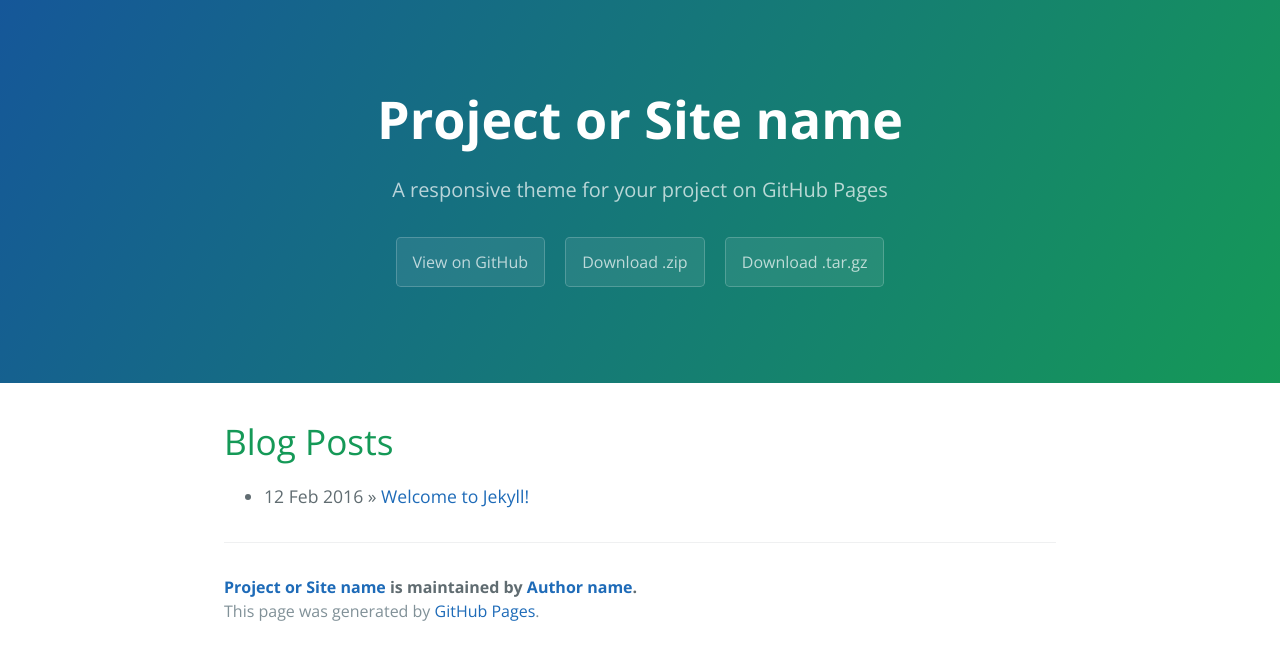
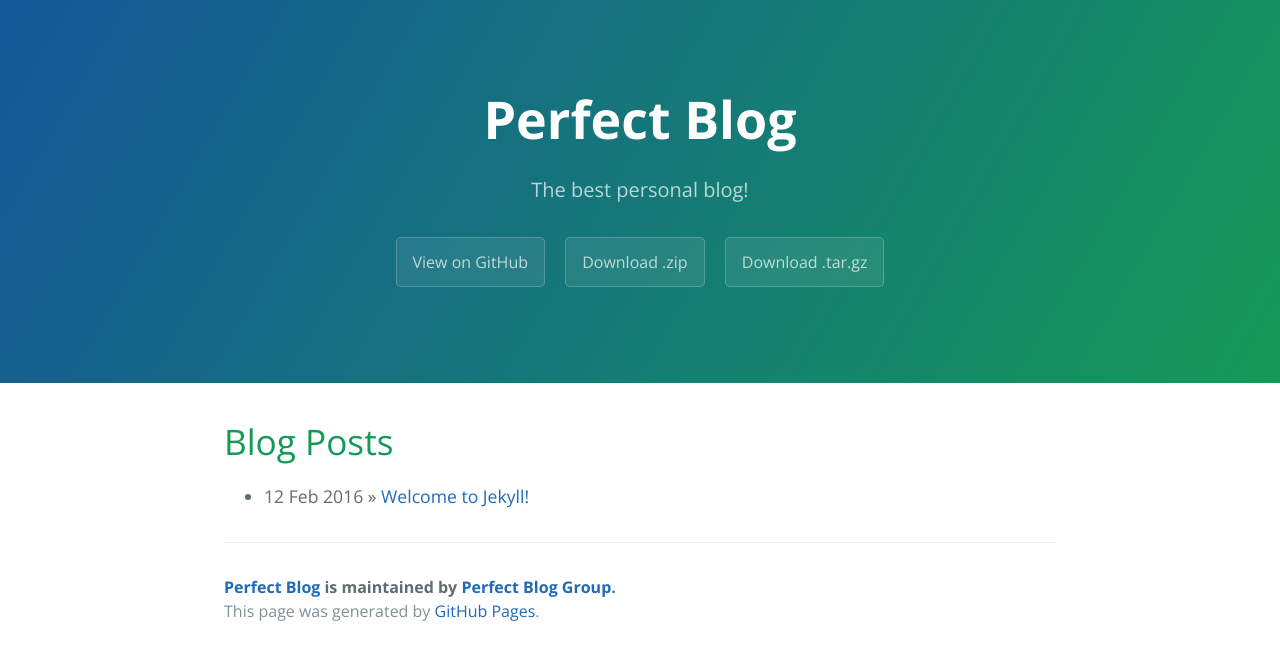
Before and after one commit to PerfectBlog/PerfectBlog.Github.io, a Jekyll site: the page built from index.html, in a window 1280 px wide. Shown: the top 660 px of the page. Built offline with Jekyll 4.4.1, drawn with Linux system fonts in a browser that asks for light colours; the list of posts is cut into pages by our own code.

Commit message:
Update _config.yml

```diff
--- a/_config.yml
+++ b/_config.yml
@@ -1,14 +1,14 @@
 # Setup
-title:        Project or Site name
-tagline:      A responsive theme for your project on GitHub Pages
+title:        Perfect Blog
+tagline:      The best personal blog!
 baseurl:      ""
 paginate:     1
 locale:       "en"
 
 # About/contact
 author:
-  name:       Author name
-  url:        http://yourhomepage.com
+  name:       Perfect Blog Group
+  url:        http://perfectblog.gitHub.io
 
 # Gems
 gems:
```
